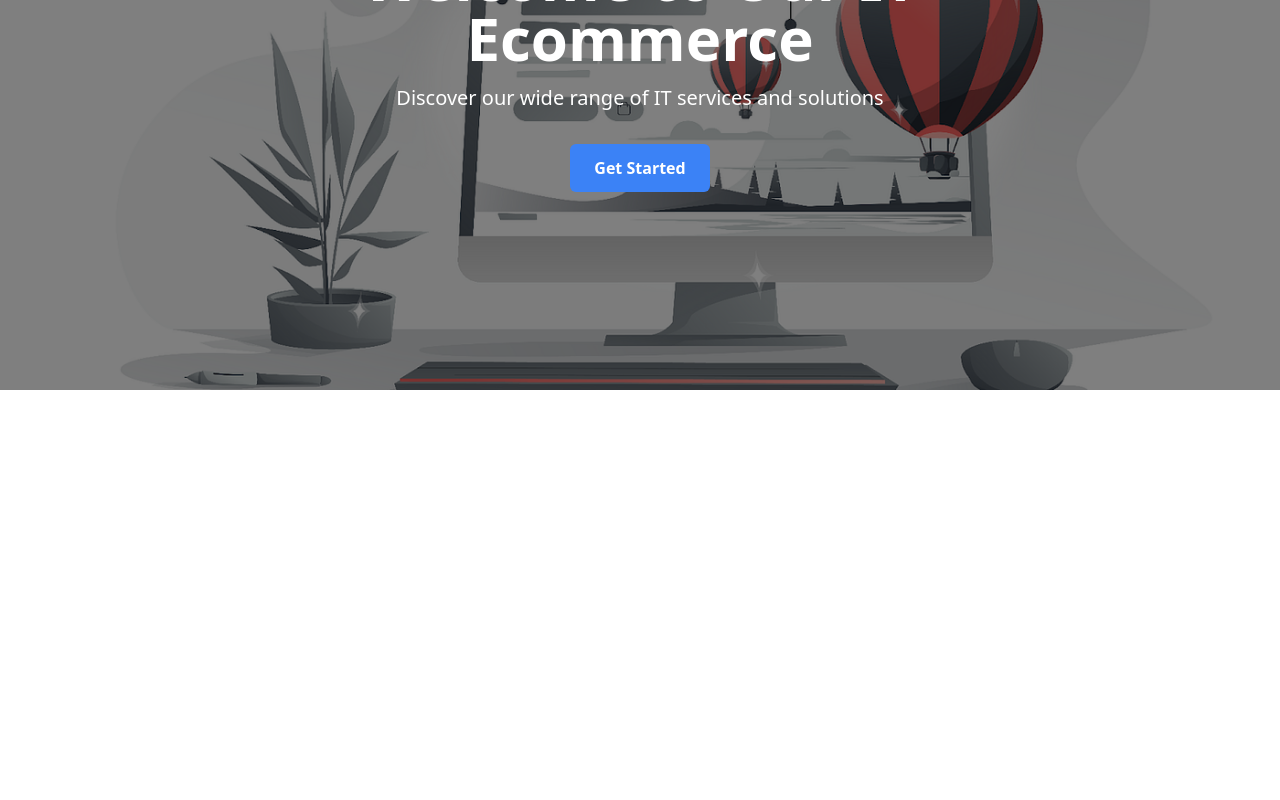
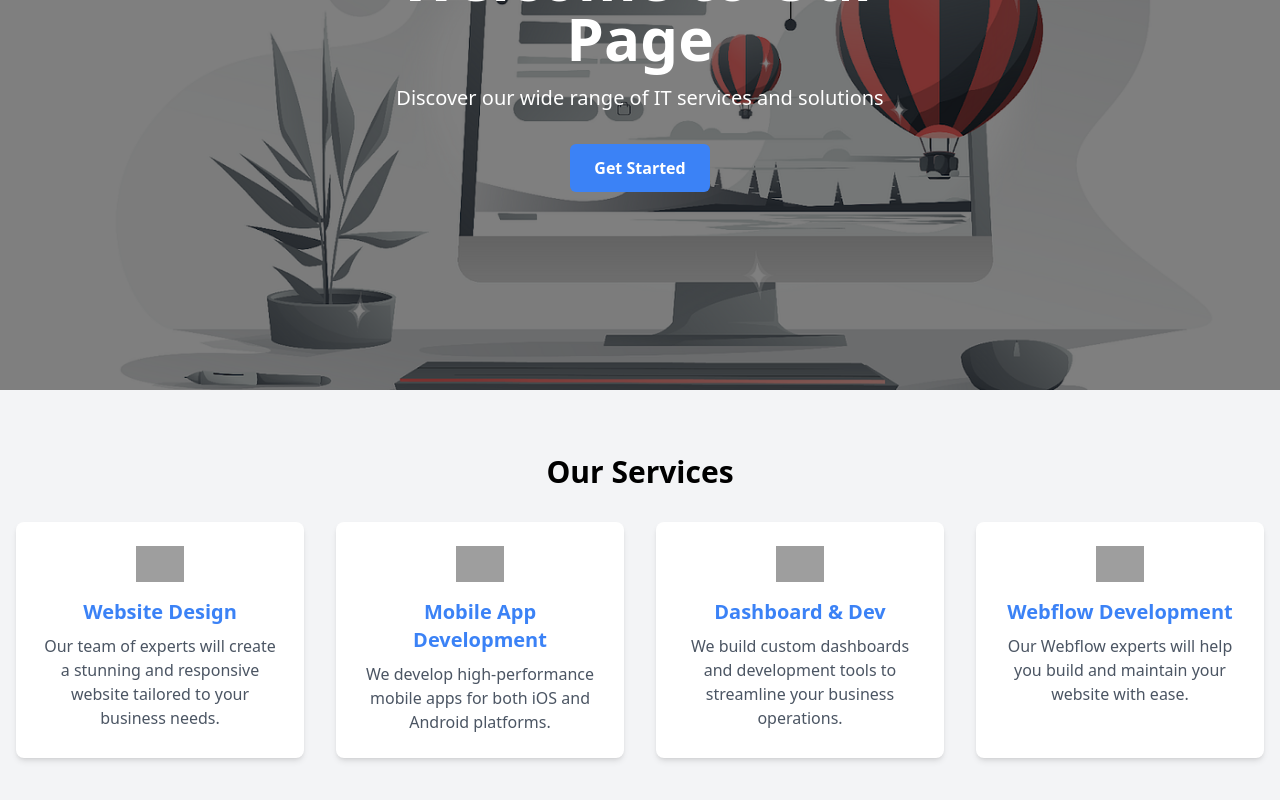
Before and after one commit to samritbasnet/digitaldreams-, a Next.js app: page / in a window 1280 px wide. Shown: the part 310-1110 px from the top of the page. Before the commit the page ends 800 px from the top, so only its background shows below. Built offline with nearby package versions, Linux system fonts and the light colour scheme; grey boxes are pictures that could not be loaded.

Commit message:
services added

```diff
--- a/src/app/page.js
+++ b/src/app/page.js
@@ -1,11 +1,13 @@
 
 import Navbar from '../components/navbar';
 import HeroSection from '@/components/heroimage';
+import ServicesSection from '@/components/servicesection';
 export default function Home() {
   return (
     <div>
       <Navbar />
       <HeroSection />
+      <ServicesSection/>
     </div>
   );
 }
--- a/src/components/heroimage.js
+++ b/src/components/heroimage.js
@@ -8,7 +8,7 @@ const HeroSection = () => {
       />
       <div className="absolute top-0 left-0 h-full w-full bg-black opacity-50 z-5"></div>
       <div className="absolute top-1/2 left-1/2 transform -translate-x-1/2 -translate-y-1/2 z-10 text-white text-center">
-        <h1 className="text-4xl md:text-6xl font-bold mb-4">Welcome to Our IT Ecommerce</h1>
+        <h1 className="text-4xl md:text-6xl font-bold mb-4">Welcome to Our Page</h1>
         <p className="text-lg md:text-xl mb-8">Discover our wide range of IT services and solutions</p>
         <button className="bg-blue-500 hover:bg-blue-600 text-white font-bold py-3 px-6 rounded-md">
           Get Started
--- /dev/null
+++ b/src/components/servicesection.js
@@ -0,0 +1,87 @@
+import Image from 'next/image';
+
+const ServicesSection = () => {
+  return (
+    <div className="bg-gray-100 py-16">
+      <div className="container mx-auto px-4">
+        <h2 className="text-3xl font-bold mb-8 text-center">Our Services</h2>
+        <div className="grid grid-cols-1 md:grid-cols-2 lg:grid-cols-4 gap-8">
+          <div className="bg-white rounded-lg shadow-md p-6 text-center transition-all duration-300 transform hover:scale-105 hover:shadow-xl">
+            <div className="mb-4">
+              <Image
+                src="/website-design-icon.svg"
+                alt="Website Design"
+                width={48}
+                height={48}
+                className="mx-auto"
+              />
+            </div>
+            <h3 className="text-xl font-bold mb-2 text-blue-500 transition-colors duration-300 hover:text-blue-600">
+              Website Design
+            </h3>
+            <p className="text-gray-600 transition-colors duration-300 hover:text-gray-700">
+              Our team of experts will create a stunning and responsive website
+              tailored to your business needs.
+            </p>
+          </div>
+          <div className="bg-white rounded-lg shadow-md p-6 text-center transition-all duration-300 transform hover:scale-105 hover:shadow-xl">
+            <div className="mb-4">
+              <Image
+                src="/mobile-app-icon.svg"
+                alt="Mobile App Development"
+                width={48}
+                height={48}
+                className="mx-auto"
+              />
+            </div>
+            <h3 className="text-xl font-bold mb-2 text-blue-500 transition-colors duration-300 hover:text-blue-600">
+              Mobile App Development
+            </h3>
+            <p className="text-gray-600 transition-colors duration-300 hover:text-gray-700">
+              We develop high-performance mobile apps for both iOS and Android
+              platforms.
+            </p>
+          </div>
+          <div className="bg-white rounded-lg shadow-md p-6 text-center transition-all duration-300 transform hover:scale-105 hover:shadow-xl">
+            <div className="mb-4">
+              <Image
+                src="/dashboard-icon.svg"
+                alt="Dashboard & Dev"
+                width={48}
+                height={48}
+                className="mx-auto"
+              />
+            </div>
+            <h3 className="text-xl font-bold mb-2 text-blue-500 transition-colors duration-300 hover:text-blue-600">
+              Dashboard & Dev
+            </h3>
+            <p className="text-gray-600 transition-colors duration-300 hover:text-gray-700">
+              We build custom dashboards and development tools to streamline your
+              business operations.
+            </p>
+          </div>
+          <div className="bg-white rounded-lg shadow-md p-6 text-center transition-all duration-300 transform hover:scale-105 hover:shadow-xl">
+            <div className="mb-4">
+              <Image
+                src="/webflow-icon.svg"
+                alt="Webflow Development"
+                width={48}
+                height={48}
+                className="mx-auto"
+              />
+            </div>
+            <h3 className="text-xl font-bold mb-2 text-blue-500 transition-colors duration-300 hover:text-blue-600">
+              Webflow Development
+            </h3>
+            <p className="text-gray-600 transition-colors duration-300 hover:text-gray-700">
+              Our Webflow experts will help you build and maintain your website
+              with ease.
+            </p>
+          </div>
+        </div>
+      </div>
+    </div>
+  );
+};
+
+export default ServicesSection;
```
